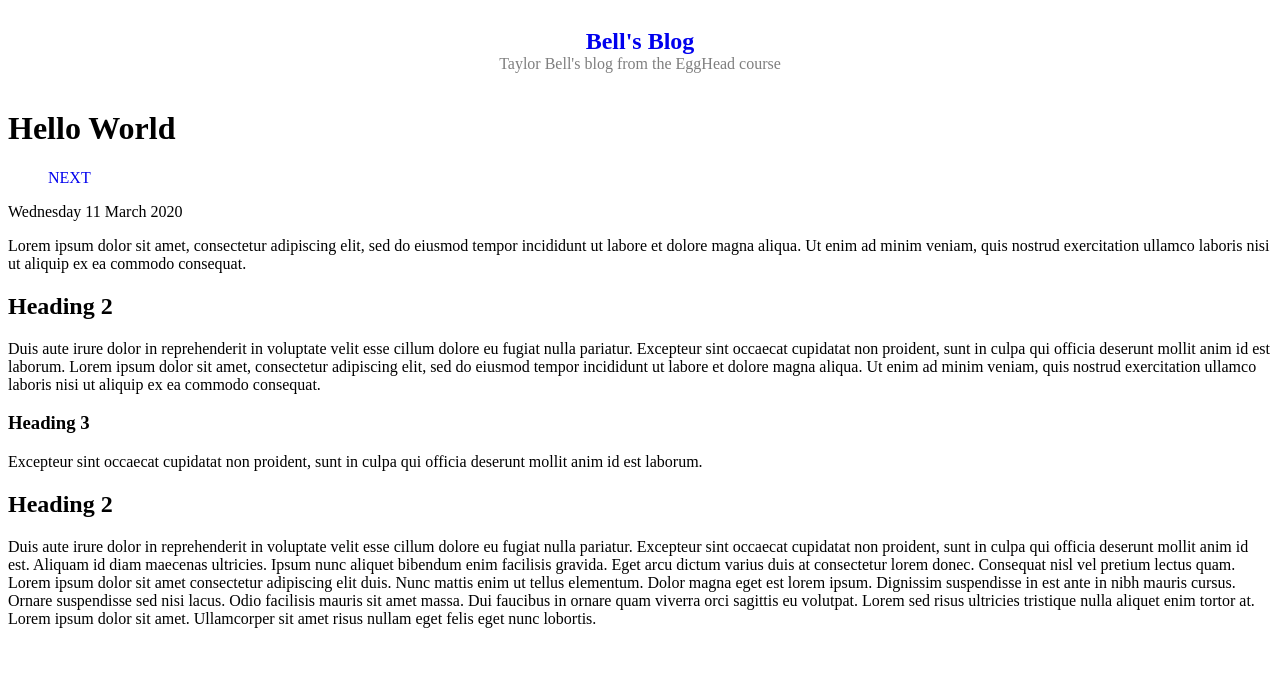
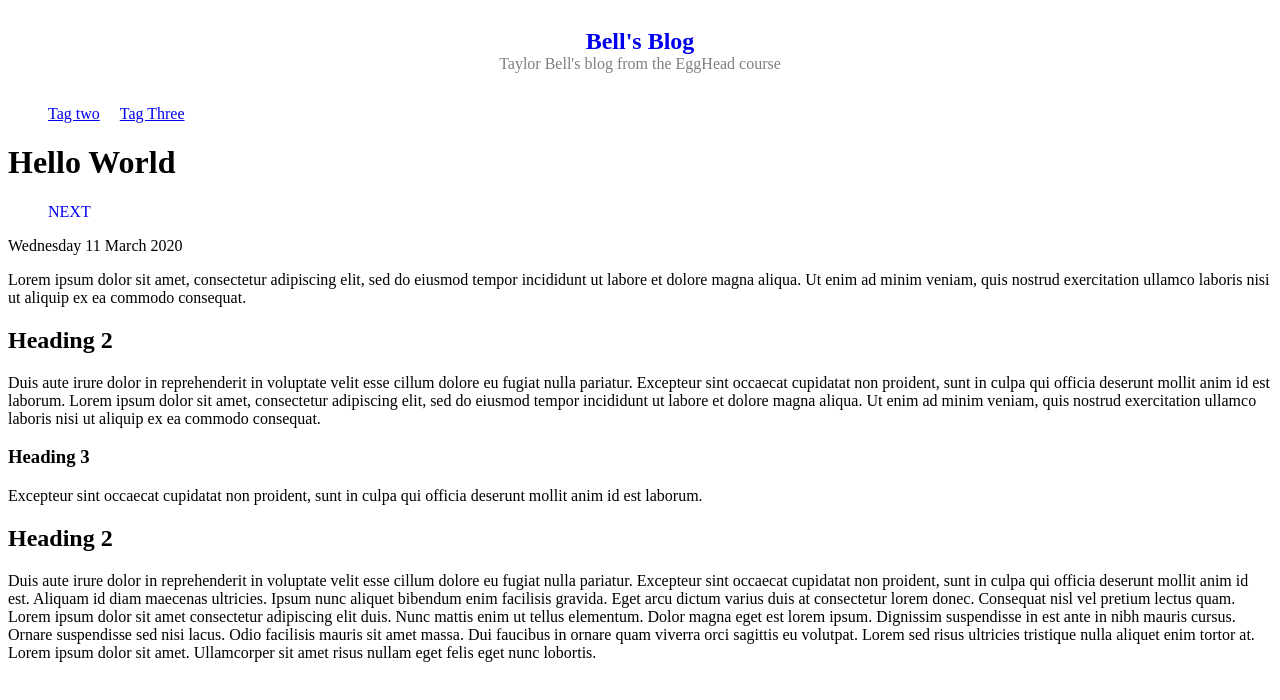
Before and after one commit to eugelogic/bell-blog, a Gatsby site: page /hello-world in a window 1280 px wide. Built offline with nearby package versions, Linux system fonts and the light colour scheme; Gatsby itself is replaced by a stand-in of ours.

Commit message:
Add tags to single post template

```diff
--- a/src/templates/blogPost.js
+++ b/src/templates/blogPost.js
@@ -1,6 +1,7 @@
 import React from 'react'
 import { Link, graphql } from 'gatsby'
 import Header from '../components/header'
+var slugify = require('slugify')
 
 const BlogPostTemplate = ({ data, pageContext }) => {
     const { prev, next } = pageContext
@@ -9,6 +10,22 @@ const BlogPostTemplate = ({ data, pageContext }) => {
         <>
             <Header />
             <div style={{ fontFamily: 'avenir' }}>
+                {markdownRemark.frontmatter.tags && markdownRemark.frontmatter.tags.length ? (
+                    <ul style={{
+                        listStyle: 'none',
+                        display: 'flex'
+                    }}>
+                        {markdownRemark.frontmatter.tags.map((tag, index) => {
+                            return (
+                                <li key={index} style={{ marginRight: '20px' }}>
+                                    <Link to={`/tags/${slugify(tag, {lower: true})}`}>
+                                        {tag}
+                                    </Link>
+                                </li>
+                            )})
+                        }
+                    </ul>
+                ) : null }
                 <h1>{markdownRemark.frontmatter.title}</h1>
                 <div>
                     <ul style={{
@@ -40,7 +57,6 @@ export const query = graphql`
                 title
                 path
                 date(formatString: "dddd DD MMMM YYYY")
-                excerpt
                 tags
             }
             html
```
